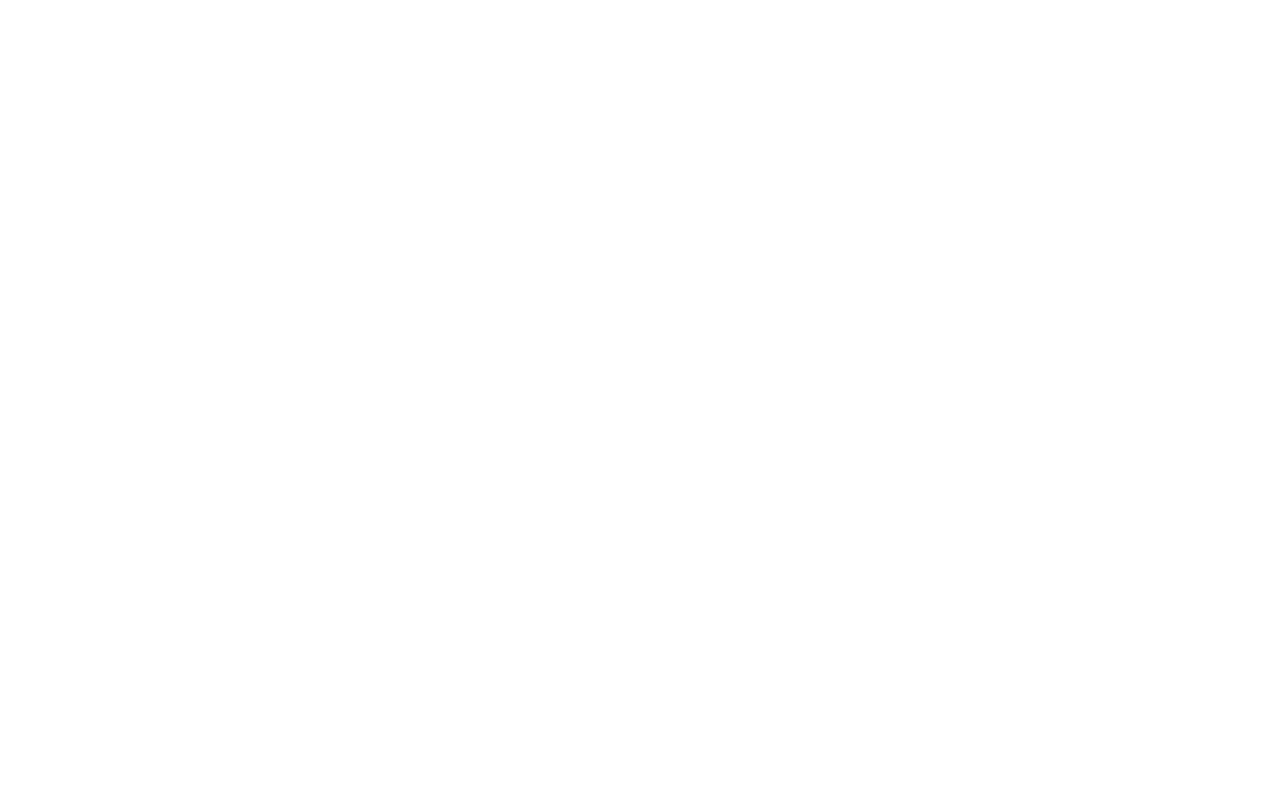
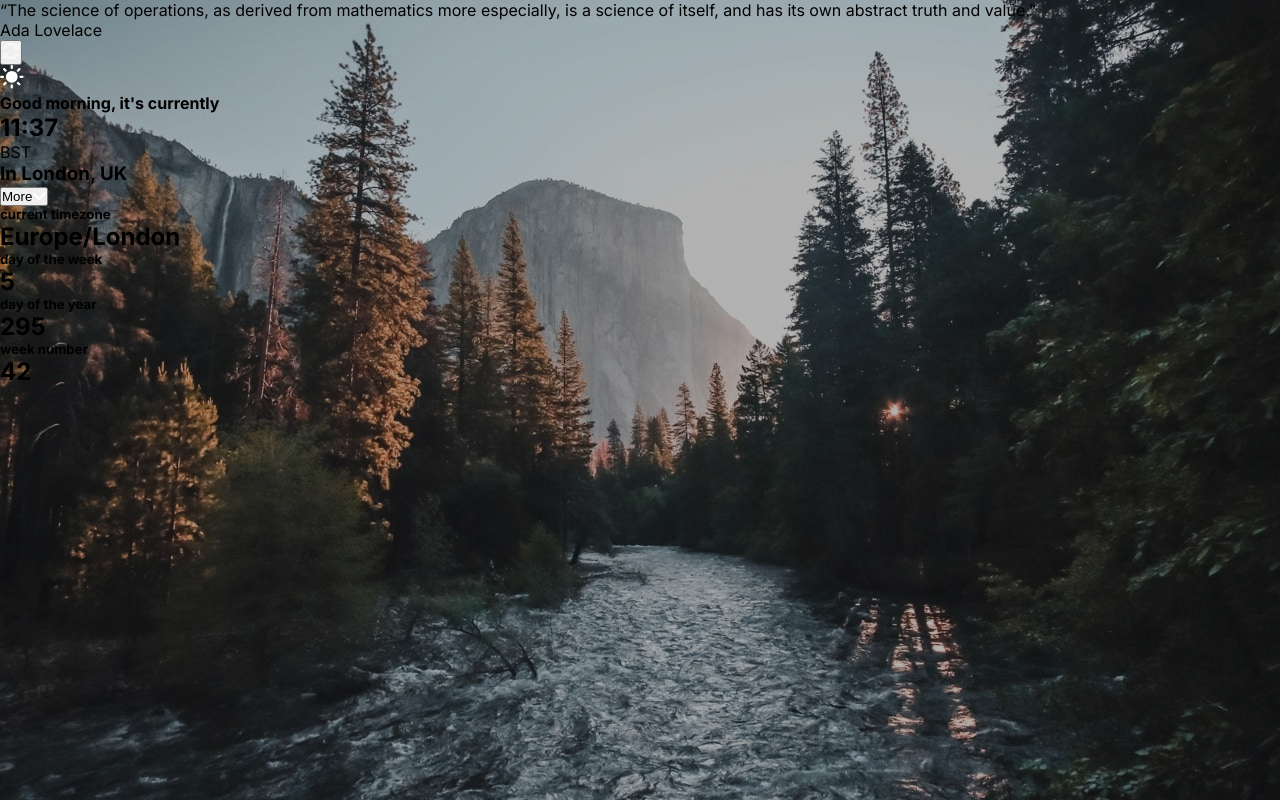
Before and after one commit to better5afe/Clock-App, a React (Create React App) app: page / in a window 1280 px wide. Built offline with nearby package versions, Linux system fonts and the light colour scheme.

Commit message:
Components' JSX structure defined

```diff
--- /dev/null
+++ b/src/@types/components/component-types.ts
@@ -0,0 +1,9 @@
+export interface ClassNameProps {
+	className: string;
+}
+
+export interface ClockDetailsCardProps extends ClassNameProps {
+	id: number;
+	title: string;
+	details: string;
+}
--- a/src/App.tsx
+++ b/src/App.tsx
@@ -1,5 +1,11 @@
+import Main from './components/Main';
+
 const App = () => {
-	return <></>;
+	return (
+		<>
+			<Main />
+		</>
+	);
 };
 
-export default App
+export default App;
--- a/src/assets/scss/utils.scss
+++ b/src/assets/scss/utils.scss
@@ -1,9 +1,9 @@
 @use './units.scss' as units;
 
 $viewports: (
-	v-mobile: unit.rem(325),
-	v-tablet: unit.rem(768),
-	v-desktop: unit.rem(1110),
+	v-mobile: units.rem(325),
+	v-tablet: units.rem(768),
+	v-desktop: units.rem(1110),
 );
 
 $colors: (
@@ -12,7 +12,8 @@
 	c-black: #0000,
 	c-white-shadow: rgba(255, 255, 255, 0.75),
 	c-gray-hover: #999999,
-	c-black-shadow: rgba(0, 0, 0, 0.75),
+	c-black-shadow: #000000bf,
+	c-black-overlay: #0000004d,
 );
 
 @mixin regular-txt {
--- a/src/components/Main.scss
+++ b/src/components/Main.scss
@@ -0,0 +1,49 @@
+@use '../assets/scss/utils.scss' as utils;
+
+.main {
+	position: relative;
+	min-height: 100vh;
+	width: 100vw;
+	background-size: cover;
+	background-position: center;
+	background-repeat: no-repeat;
+	z-index: 0;
+
+	&--daytime {
+		background-image: url('../assets/images/mobile/bg-image-daytime--mobile.jpg');
+	}
+
+	&--nighttime {
+		background-image: url('../assets/images/mobile/bg-image-nighttime--mobile.jpg');
+	}
+
+	&__shadow {
+		position: absolute;
+		top: 0;
+		right: 0;
+		height: 100%;
+		width: 100%;
+		background: map-get(utils.$colors, c-black-overlay);
+		z-index: -1;
+	}
+
+	@media screen and (min-width: map-get(utils.$viewports, v-tablet)) {
+		&--daytime {
+			background-image: url('../assets/images/tablet/bg-image-daytime--tablet.jpg');
+		}
+
+		&--nighttime {
+			background-image: url('../assets/images/tablet/bg-image-nighttime--tablet.jpg');
+		}
+	}
+
+	@media screen and (min-width: map-get(utils.$viewports, v-desktop)) {
+		&--daytime {
+			background-image: url('../assets/images/desktop/bg-image-daytime--desktop.jpg');
+		}
+
+		&--nighttime {
+			background-image: url('../assets/images/desktop/bg-image-nighttime--desktop.jpg');
+		}
+	}
+}
--- a/src/components/Main.tsx
+++ b/src/components/Main.tsx
@@ -1,7 +1,20 @@
+import Quote from './subcomponents/Quote';
+import Clock from './subcomponents/Clock';
+import ClockDetails from './subcomponents/ClockDetails';
+
 import './Main.scss';
 
+// main--nighttime
+
 const Main = () => {
-	return <main></main>;
+	return (
+		<main className='main main--daytime'>
+			<Quote />
+			<Clock />
+			<ClockDetails />
+			<div className='main__shadow'></div>
+		</main>
+	);
 };
 
 export default Main;
--- a/src/components/subcomponents/Clock.tsx
+++ b/src/components/subcomponents/Clock.tsx
@@ -1,7 +1,30 @@
-import './Clock.scss'
+import ClockDetailsBtn from './ClockDetailsBtn';
+import SunIcon from '../../assets/icons/icon-sun.svg';
+import MoonIcon from '../../assets/icons/icon-moon.svg';
+
+import './Clock.scss';
+
+// dynamically change img src based on the time
 
 const Clock = () => {
-	return <></>;
+	let src = SunIcon;
+
+	return (
+			<section className='clock wrapper'>
+				<div className='clock__top'>
+					<img src={src} alt='' aria-hidden='true' />
+					<h4>Good morning, it's currently</h4>
+				</div>
+				<div className='clock__middle'>
+					<h1>11:37</h1>
+					<p>BST</p>
+				</div>
+				<div className='clock__bottom'>
+					<h3>In London, UK</h3>
+					<ClockDetailsBtn />
+				</div>
+			</section>
+	);
 };
 
 export default Clock;
--- a/src/components/subcomponents/ClockDetails.tsx
+++ b/src/components/subcomponents/ClockDetails.tsx
@@ -1,7 +1,48 @@
+import ClockDetailsCard from './ClockDetailsCard';
+
 import './ClockDetails.scss';
 
+const dummyCards = [
+	{
+		id: 1,
+		className: 'timezone',
+		title: 'current timezone',
+		details: 'Europe/London',
+	},
+	{
+		id: 2,
+		className: 'week-day',
+		title: 'day of the week',
+		details: '5',
+	},
+	{
+		id: 3,
+		className: 'year-day',
+		title: 'day of the year',
+		details: '295',
+	},
+	{
+		id: 4,
+		className: 'week-number',
+		title: 'week number',
+		details: '42',
+	},
+];
+
 const ClockDetails = () => {
-	return <aside></aside>;
+	return (
+		<section className='details wrapper'>
+			{dummyCards.map((card, idx) => (
+				<ClockDetailsCard
+					key={idx}
+					id={card.id}
+					className={card.className}
+					title={card.title}
+					details={card.details}
+				/>
+			))}
+		</section>
+	);
 };
 
 export default ClockDetails;
--- a/src/components/subcomponents/ClockDetailsBtn.tsx
+++ b/src/components/subcomponents/ClockDetailsBtn.tsx
@@ -1,7 +1,16 @@
+import ArrowIcon from '../../assets/icons/icon-arrow.svg';
+
 import './ClockDetailsBtn.scss';
 
 const ClockDetailsBtn = () => {
-	return <button></button>;
+	return (
+		<button className='details__btn'>
+			More
+			<span className='details__btn-arrow'>
+				<img src={ArrowIcon} alt='' aria-hidden='true' />
+			</span>
+		</button>
+	);
 };
 
 export default ClockDetailsBtn;
--- a/src/components/subcomponents/ClockDetailsCard.tsx
+++ b/src/components/subcomponents/ClockDetailsCard.tsx
@@ -1,7 +1,19 @@
+import { ClockDetailsCardProps } from '../../@types/components/component-types';
+
 import './ClockDetailsCard.scss';
 
-const ClockDetailsCard = () => {
-	return <></>;
+const ClockDetailsCard: React.FC<ClockDetailsCardProps> = ({
+	id,
+	className,
+	title,
+	details,
+}) => {
+	return (
+		<div className={`card card--${className}`}>
+			<h5 className='card__title'>{title}</h5>
+			<h2 className='card__details'>{details}</h2>
+		</div>
+	);
 };
 
 export default ClockDetailsCard;
--- a/src/components/subcomponents/Quote.tsx
+++ b/src/components/subcomponents/Quote.tsx
@@ -1,7 +1,28 @@
+import RefreshIcon from '../../assets/icons/icon-refresh.svg';
+
 import './Quote.scss';
 
 const Quote = () => {
-	return <></>;
+	return (
+		<section className='quote wrapper'>
+			<div className='quote__container'>
+				<blockquote className='quote__text'>
+					“The science of operations, as derived from mathematics more
+					especially, is a science of itself, and has its own abstract truth and
+					value.”
+				</blockquote>
+				<p className='quote__author'>Ada Lovelace</p>
+			</div>
+			<button className='quote__btn'>
+				<img
+					src={RefreshIcon}
+					alt=''
+					aria-hidden={true}
+					className='quote__btn-img'
+				/>
+			</button>
+		</section>
+	);
 };
 
 export default Quote;
```
Also changed, not shown: src/assets/icons/icon-arrow-up.svg (deleted), src/assets/icons/icon-arrow.svg (renamed from src/assets/icons/icon-arrow-down.svg).
